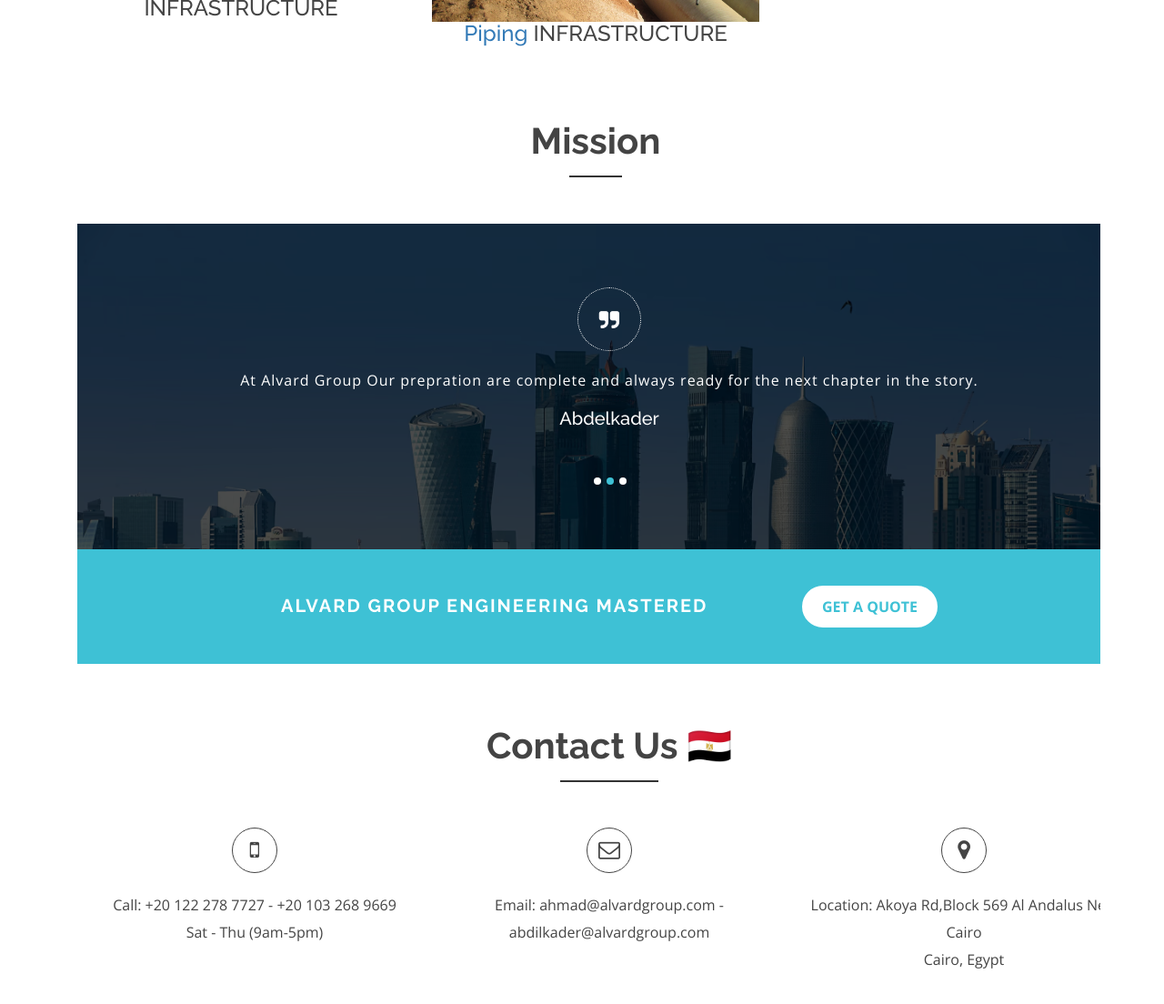
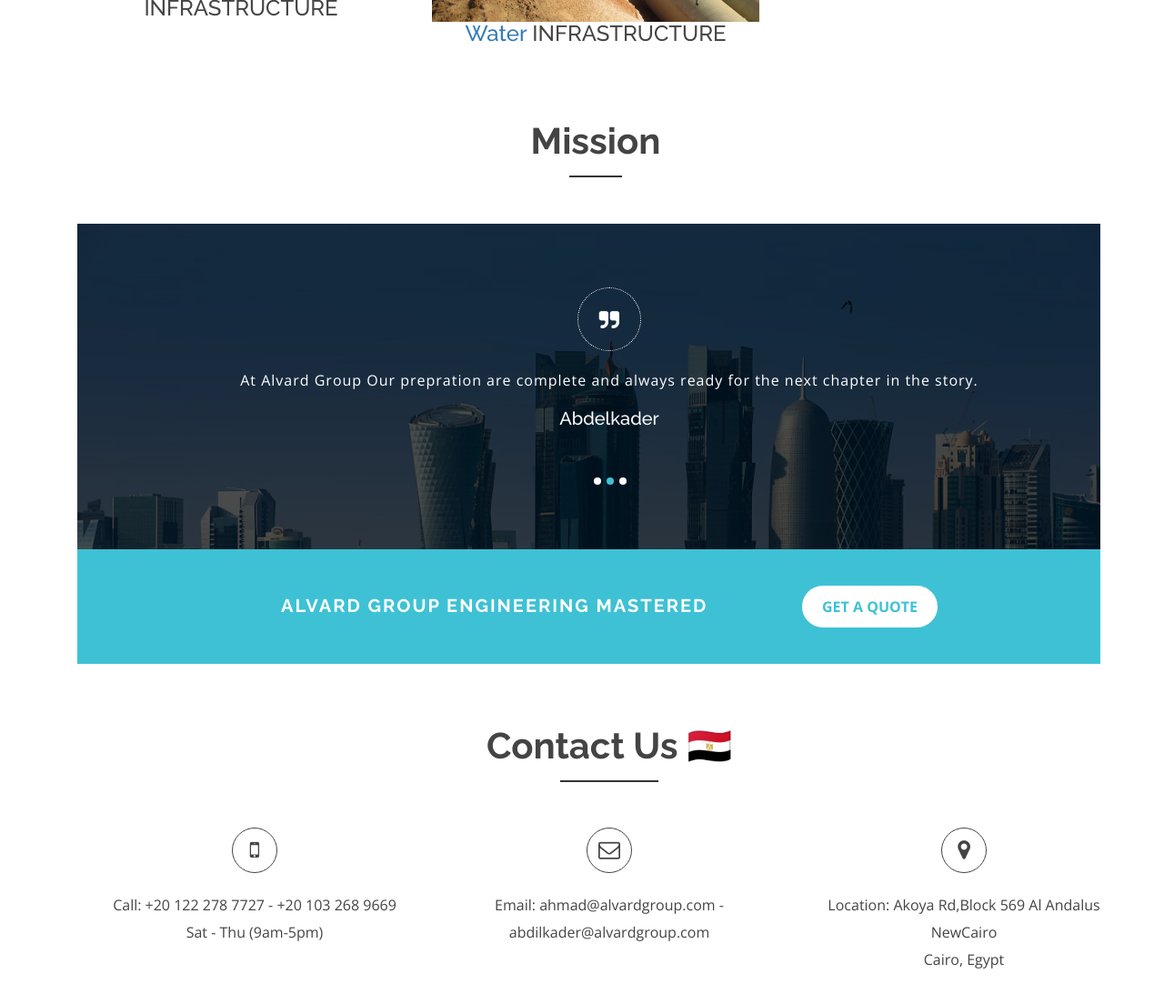
Before and after one commit to A7MAD1999/ALvard-MAIN1, a plain HTML site: page index.html in a window 1280 px wide. Shown: the part 5740-6844 px from the top of the page at 91% size. Drawn offline with nearby package versions, Linux system fonts and the light colour scheme; grey boxes are pictures that could not be loaded.

Commit message:
Add files via upload

```diff
--- a/index.html
+++ b/index.html
@@ -908,7 +908,7 @@
                   <img class="img-responsive" src="img/2/26.jpg" alt="Latest Products Image">
               </div>
           </div>
-          <h4><a href="#">Piping</a> <span class="text-uppercase margin-l-20">Infrastructure</span></h4>
+          <h4><a href="#">Water</a> <span class="text-uppercase margin-l-20">Infrastructure</span></h4>
 
       </div>
       <!-- End Latest Products -->
@@ -1059,7 +1059,7 @@
                 <i class="fa fa-map-marker"></i>
                 <p>
                   Location: Akoya Rd,Block 569
-                  Al Andalus New Cairo<br>
+                  Al Andalus NewCairo<br>
                   <span>Cairo, Egypt</span>
                 </p>
               </div>
```
